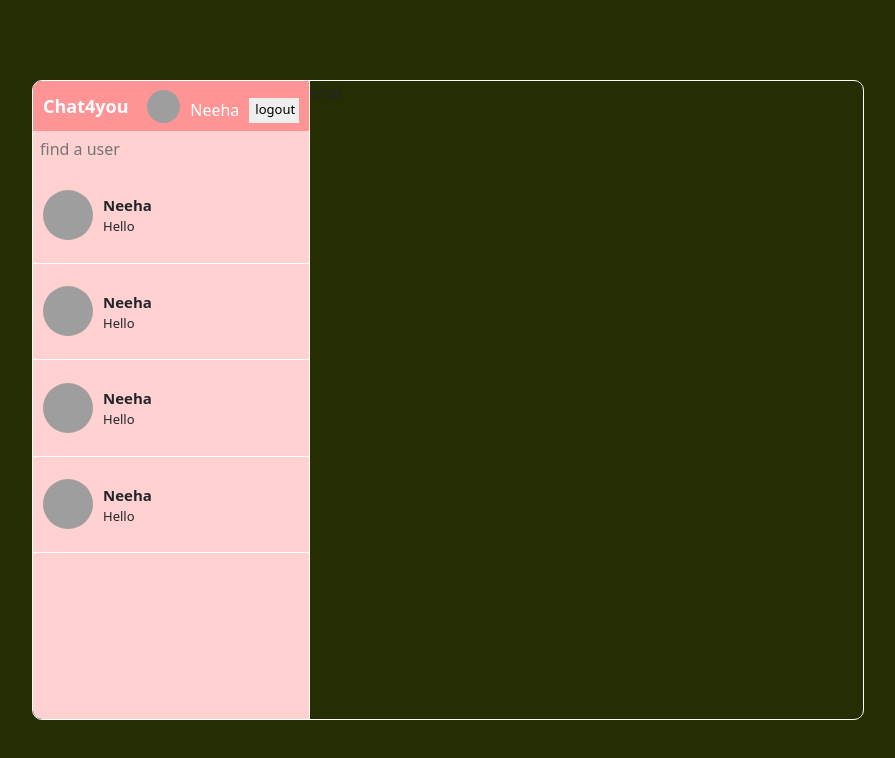
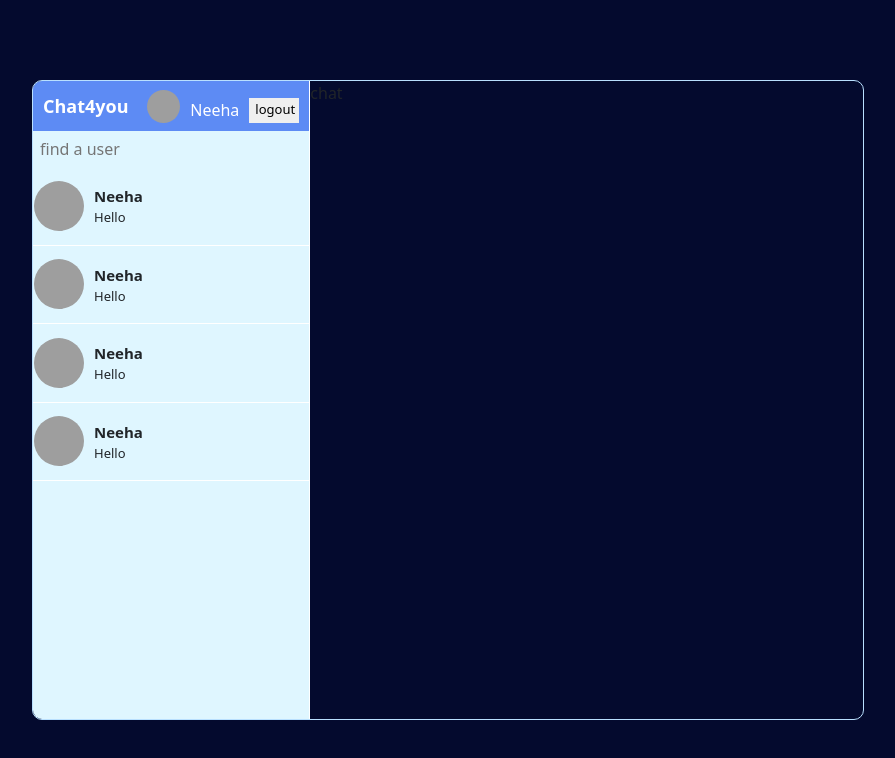
Before and after one commit to vivekpotla/chat4you, a React (Create React App) app: page /home in a window 1280 px wide. Shown: the top 758 px of the page, without its empty margins (192-1087 px from the left). Built offline with nearby package versions, Linux system fonts and the light colour scheme; grey boxes are pictures that could not be loaded.

Commit message:
Update Home.css

```diff
--- a/src/components/Home.css
+++ b/src/components/Home.css
@@ -1,5 +1,5 @@
 .home {
-    background-color:#252d02;
+    background-color:#040a2e;
     height: 100vh;
     display: flex;
     align-items: center;
@@ -7,7 +7,7 @@
    }
 
 .hcontainer{
-    border: 1px solid rgb(255, 255, 255) ;
+    border: 1px solid #B9E0FF ;
     width: 65%;
     height: 80%;
     display:flex;
@@ -20,7 +20,7 @@
 .sidebar{
     flex:1;
     border-right: 1px solid white;
-    background-color: #FFD1D1;
+    background-color: #DFF6FF;
 }
 /* side navbar styles */
 .sidenavbar{
@@ -30,7 +30,7 @@
     height: 50px;
     padding: 10px;
     justify-content: space-between;
-    background-color: #FF9494;
+    background-color: #5D8BF4;
 }
 .logo{
     font-size: large;
@@ -71,14 +71,14 @@
 .messages{
     display: flex;
     cursor: pointer;
-    padding: 10px;
+    padding: 1px;
     gap: 10px;
     align-items: center;
     border-bottom: 1px solid white;
 }
 
 .messages:hover{
-    background-color: #FF9494;
+    background-color: #7579E7;
 }
 .username{
  font-size: 15px;
```
